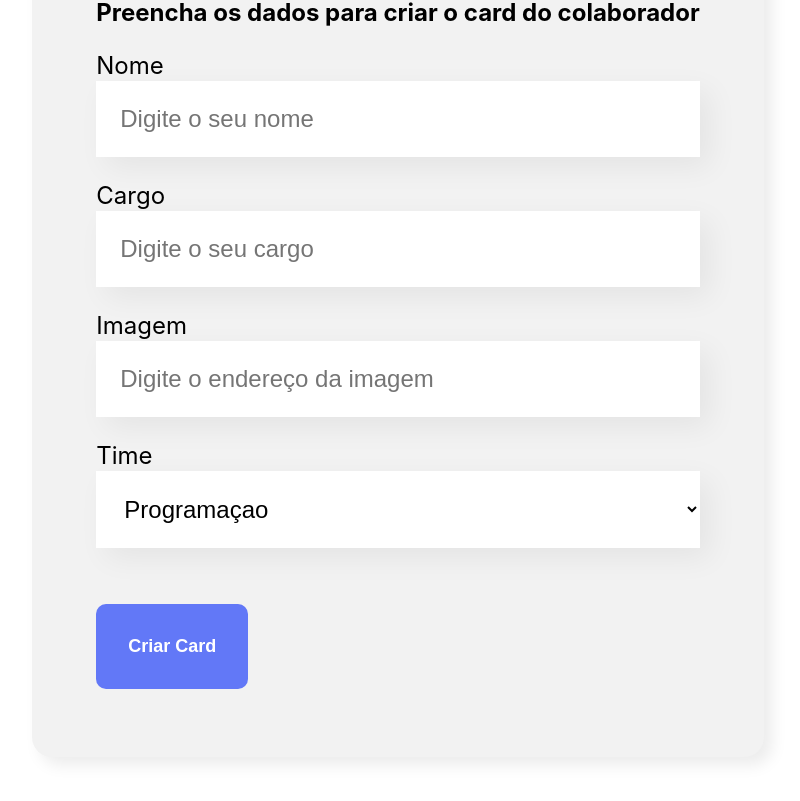
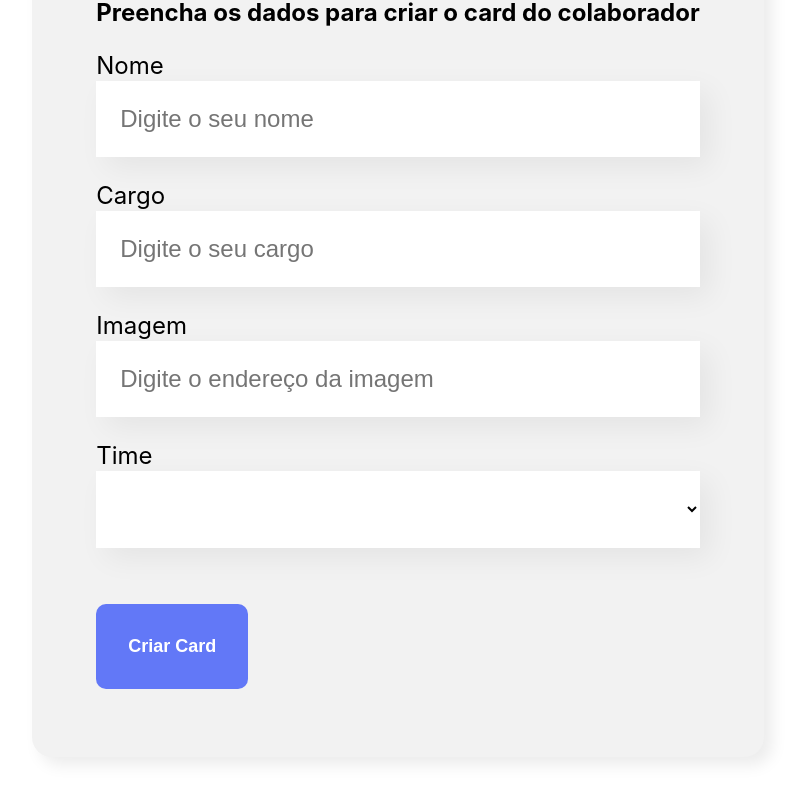
Before and after one commit to andrethiago/organo, a React (Create React App) app: page / in a window 1280 px wide. Shown: the part 636-1437 px from the top of the page, without its empty margins (242-1042 px from the left). Built offline with nearby package versions, Linux system fonts and the light colour scheme.

Commit message:
Correção de alguns bugs.

```diff
--- a/src/componentes/ListaSuspensa/ListaSuspensa.js
+++ b/src/componentes/ListaSuspensa/ListaSuspensa.js
@@ -9,6 +9,7 @@ const ListaSuspensa = (props) => {
                 required={props.required}
                 value={props.valor}
             >
+                <option></option>
                 {props.itens.map(item => <option key={item}>{item}</option>)}
             </select>
         </div>
--- a/src/componentes/Time/index.js
+++ b/src/componentes/Time/index.js
@@ -7,7 +7,7 @@ const Time = (props) => {
             <h3 style={{ borderBottomColor: props.corPrimaria }} >{props.nome}</h3>
             <div className='colaboradores'>
                 {props.colaboradores.map(colaborador =>
-                                    <Colaborador
+                                    <Colaborador key={colaborador.nome}
                                             nome={colaborador.nome}
                                             cargo={colaborador.cargo}
                                             imagem={colaborador.imagem}
```
